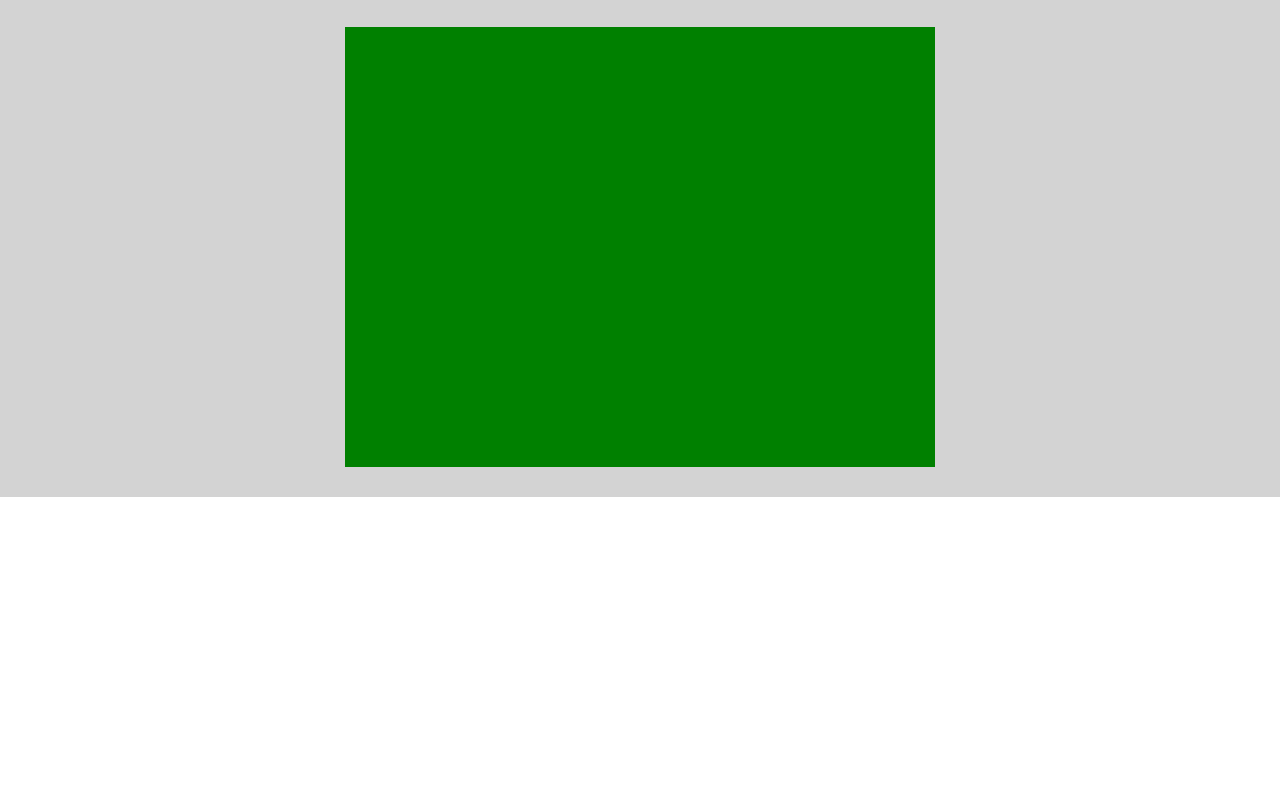
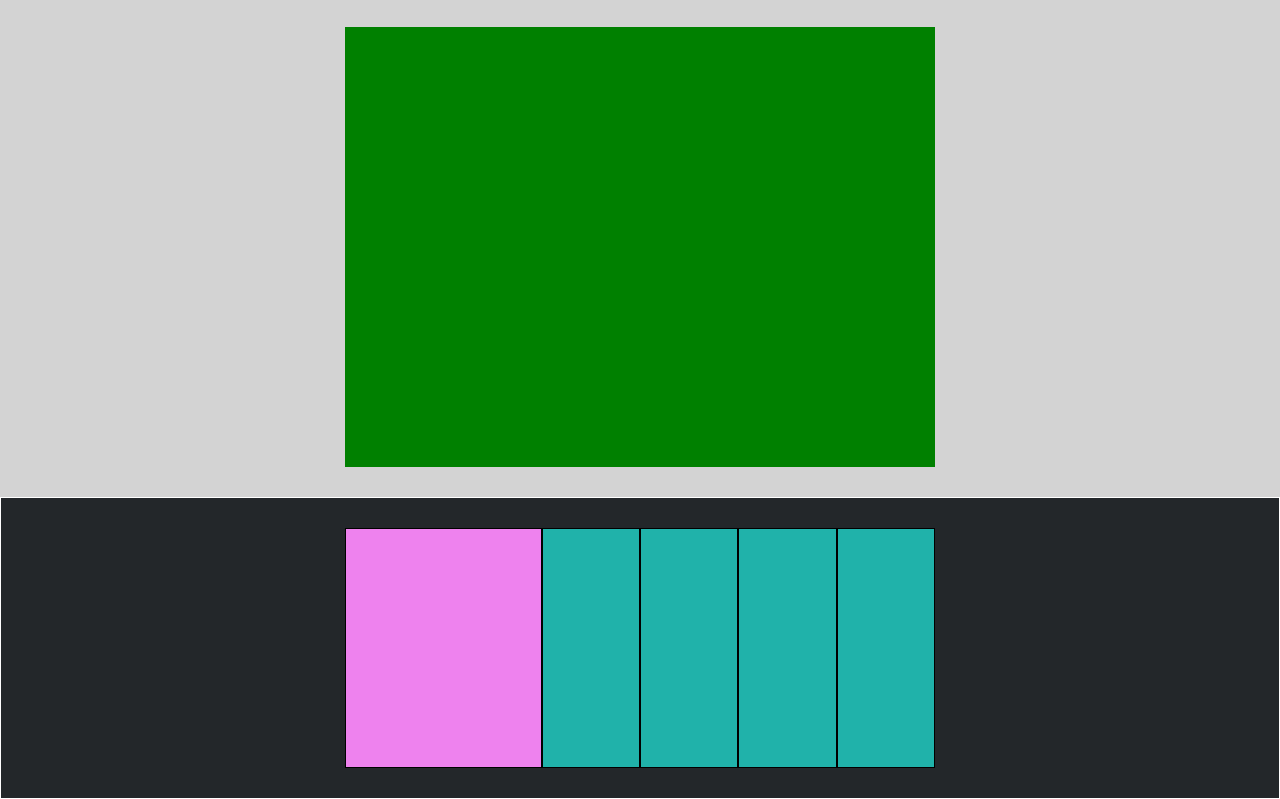
Before and after one commit to SabrinaGiancaspr/htmlcss-struttura-discord, a plain HTML site: page index.html in a window 1280 px wide. Shown: the part 1283-2082 px from the top of the page. Before the commit the page ends 1780 px from the top, so only its background shows below. Drawn offline with Linux system fonts and the light colour scheme.

Commit message:
add col footer

```diff
--- a/css/app.css
+++ b/css/app.css
@@ -117,3 +117,25 @@
     flex-basis: 100%;
     background-color: green;
 }
+
+/* footer black bg  */
+
+.footer-black-bg{
+    width: 100%;
+    background-color: #23272A;
+    border: 1px solid white;
+}
+
+.col-4{
+    flex-basis: calc((100% / 12) * 4);
+    background-color: #EE82EE;
+    border: 1px solid black;
+    min-height: 100px;
+}
+
+.col-2{
+    flex-basis: calc((100% / 12) * 2);
+    background-color: #20B2AA;
+    border: 1px solid black;
+    min-height: 100px;
+}
--- a/index.html
+++ b/index.html
@@ -51,9 +51,17 @@
             <div class="col-12"></div>
         </section>
 
-        <section>
-
+<!-- footer black bg  -->
+        <section class="footer-black-bg">
+					<div class="container">
+            <div class="col-4"></div>
+            <div class="col-2"></div>
+            <div class="col-2"></div>
+            <div class="col-2"></div>
+            <div class="col-2"></div>
+					</div>
         </section>
+<!-- footer logo e bottone  -->
     </footer>
 </body>
 </html>
```
